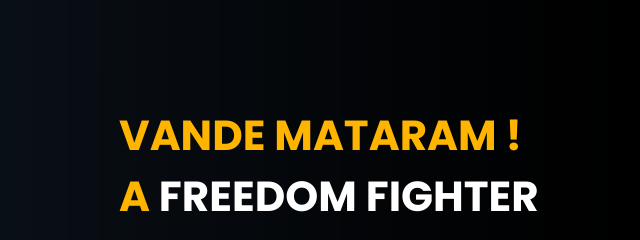
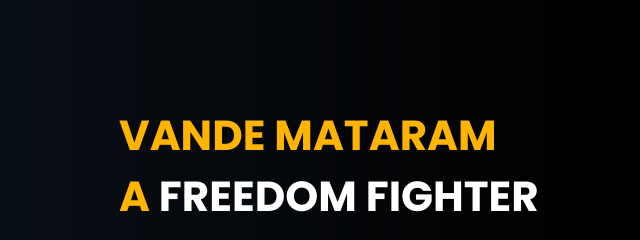
Before and after one commit to Shivasharanappawali21/demo, a plain HTML site: page index.html in a window 1280 px wide. Shown: the part 150-390 px from the top of the page, 521-1161 px from the left. Drawn offline with nearby package versions, Linux system fonts and the light colour scheme.

Commit message:
Update index.html

```diff
--- a/index.html
+++ b/index.html
@@ -119,7 +119,7 @@
                 <!-- Text Rotator Starts -->
                 <div class="main-text-container">
                     <div class="main-text" id="selector">
-                        <h1 style="color:#FFB400;"><b> Vande Mataram !</b></h1>
+                        <h1 style="color:#FFB400;"><b> Vande Mataram </b></h1>
                         <h1 class="ah-headline">
                             <span class="ah-words-wrapper">
                                 <b style="color:white;" class="is-visible">Shivasharanappa Wali</b>
```
